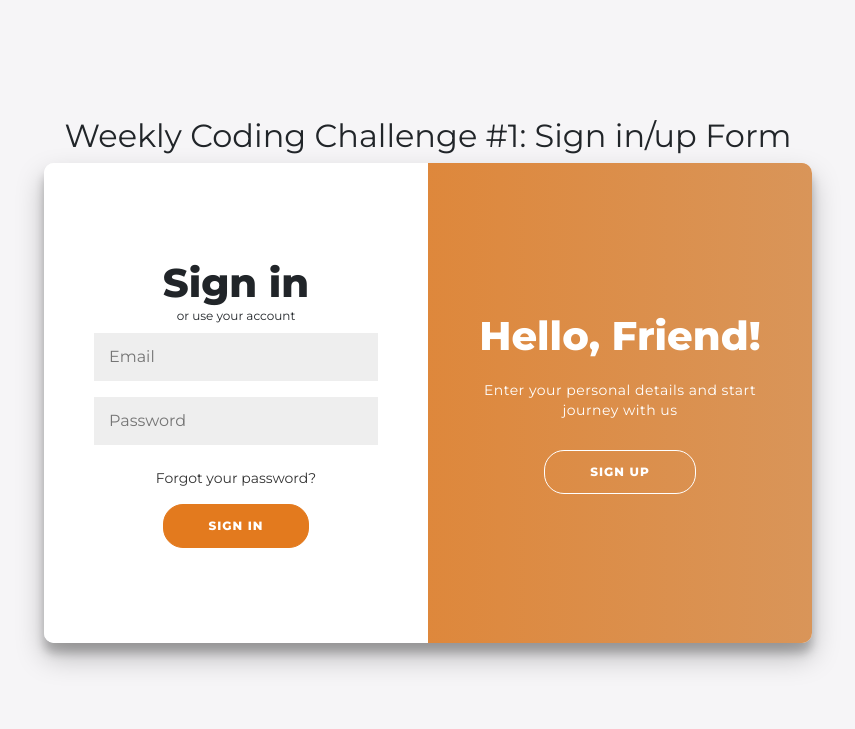
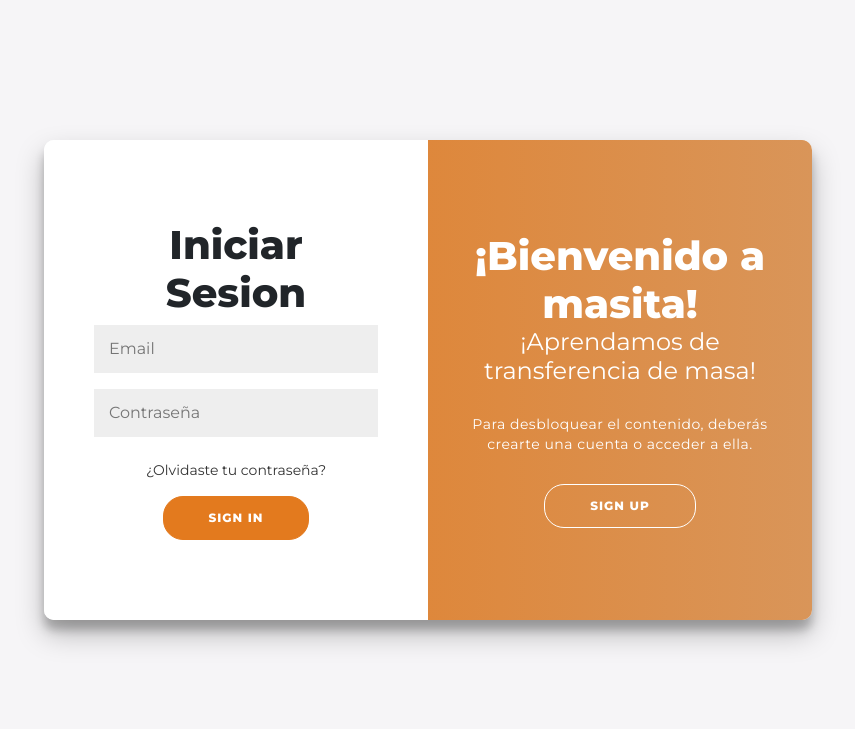
Before and after one commit to fran98g/masita, a Flask app: page /register in a window 1280 px wide. Shown: the top 729 px of the page, without its empty margins (212-1067 px from the left). Run offline with Flask 2, Linux system fonts and the light colour scheme; some libraries are stand-ins or nearby versions.

Commit message:
Cambios nuevos

```diff
--- a/app.py
+++ b/app.py
@@ -27,6 +27,9 @@ Session(app)
 # Ruta principal, crear base html donde se pondran los estilos generales,
 # tener nombres de rutas con respecto a las vistas, usar bootstrap para maquetado
 # https://getbootstrap.com/docs/4.0/components/carousel/
+# BARRA DE PROGRESO (? https://codepen.io/jenning/pen/bQvqMm Y https://codepen.io/peruvianidol/pen/NLMvqO)
+# BOTON DE ¿ESTAS LISTO? https://codepen.io/abdelrhmansaid/pen/OJRNOpQ | https://codepen.io/Unleashed-Design/pen/gOrEvMV | https://codepen.io/robsonvinicius/pen/bGpKQrw
+
 
 @app.route("/")
 def index():
--- a/static/script.js
+++ b/static/script.js
@@ -8,9 +8,9 @@ carousel.addEventListener("click",function(e){
     request.onreadystatechange=function(){
         if(this.readyState==4){
             Swal.fire({
-                "title":"Primero debes iniciar sesion",
+                "title":"Inicia Sesion o Crea una Cuenta",
                 "html":this.responseText,
-                "width":800
+                "width":600
             })
         }
     }
--- a/templates/register.html
+++ b/templates/register.html
@@ -1,42 +1,44 @@
 {% extends "layout.html" %}
 
-{% block title %}masita{% endblock %}
+{% block title %}
+	Crear Cuenta
+{% endblock %}
 
 {% block body %}
 <link rel="stylesheet" href="{{ url_for('static',filename='login.css') }}">
 <script src="{{ url_for('static',filename='login.js') }}"></script>
-<h2>Weekly Coding Challenge #1: Sign in/up Form</h2>
 <div class="container" id="container">
 	<div class="form-container sign-up-container">
 		<form action="#">
-			<h1>Create Account</h1>
-			<span>or use your email for registration</span>
-			<input type="text" placeholder="Name" />
+			<h1>Crear Cuenta</h1>
+			<span>o inicia sesion</span>
+			<input type="text" placeholder="Nombre" />
 			<input type="email" placeholder="Email" />
-			<input type="password" placeholder="Password" />
+			<input type="password" placeholder="Contraseña" />
 			<button>Sign Up</button>
 		</form>
 	</div>
 	<div class="form-container sign-in-container">
 		<form action="#">
-			<h1>Sign in</h1>
-			<span>or use your account</span>
+			<h1>Iniciar Sesion</h1>
 			<input type="email" placeholder="Email" />
-			<input type="password" placeholder="Password" />
-			<a href="#">Forgot your password?</a>
+			<input type="password" placeholder="Contraseña" />
+			<a href="#">¿Olvidaste tu contraseña?</a>
 			<button>Sign In</button>
 		</form>
 	</div>
 	<div class="overlay-container">
 		<div class="overlay">
 			<div class="overlay-panel overlay-left">
-				<h1>Welcome Back!</h1>
-				<p>To keep connected with us please login with your personal info</p>
+				<h1>¡Bienvenido a masita!</h1>
+				<h4>¡Aprendamos de transferencia de masa!</h4>
+				<p>Para desbloquear el contenido, deberás crearte una cuenta o acceder a ella.</p>
 				<button class="ghost" id="signIn">Sign In</button>
 			</div>
 			<div class="overlay-panel overlay-right">
-				<h1>Hello, Friend!</h1>
-				<p>Enter your personal details and start journey with us</p>
+				<h1>¡Bienvenido a masita!</h1>
+				<h4>¡Aprendamos de transferencia de masa!</h4>
+				<p>Para desbloquear el contenido, deberás crearte una cuenta o acceder a ella.</p>
 				<button class="ghost" id="signUp">Sign Up</button>
 			</div>
 		</div>
```
Also changed, not shown: templates/changepassword.html (+19 -0 lines), templates/login.html (+10 -3 lines).
